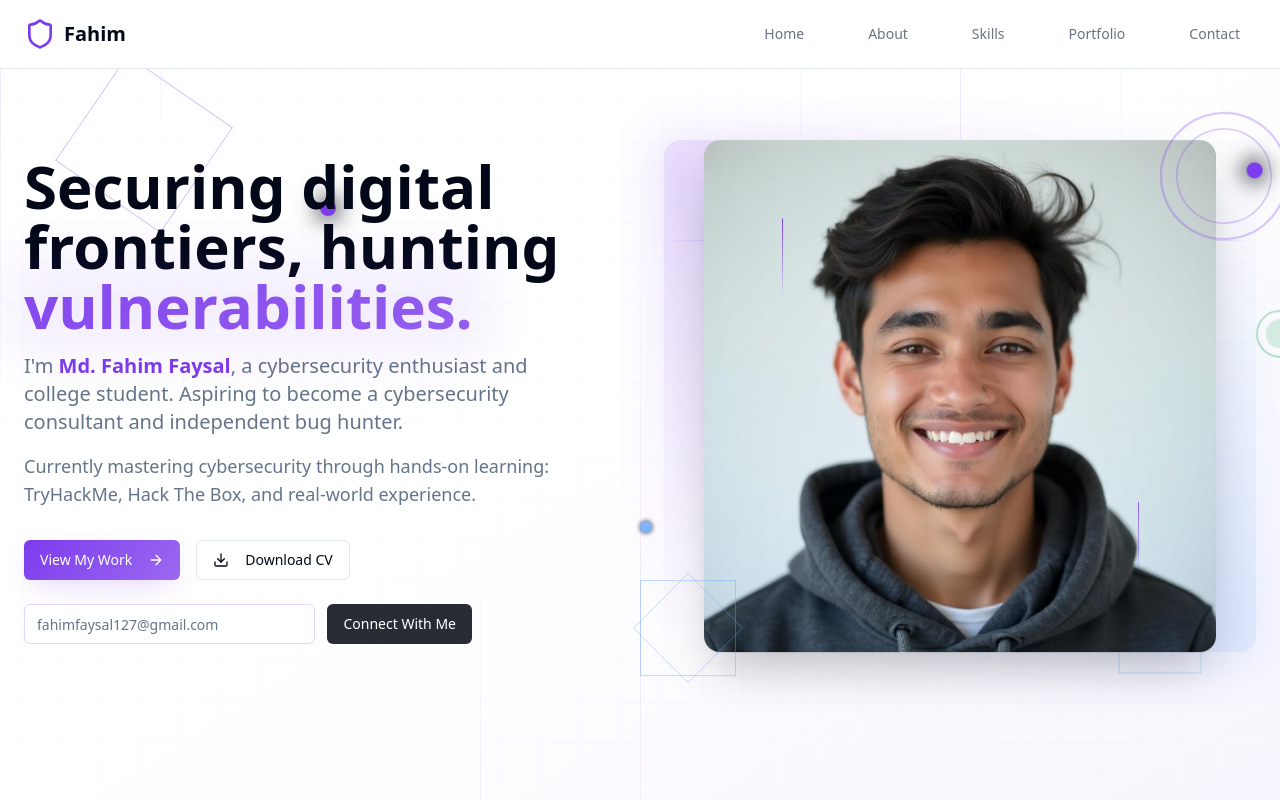
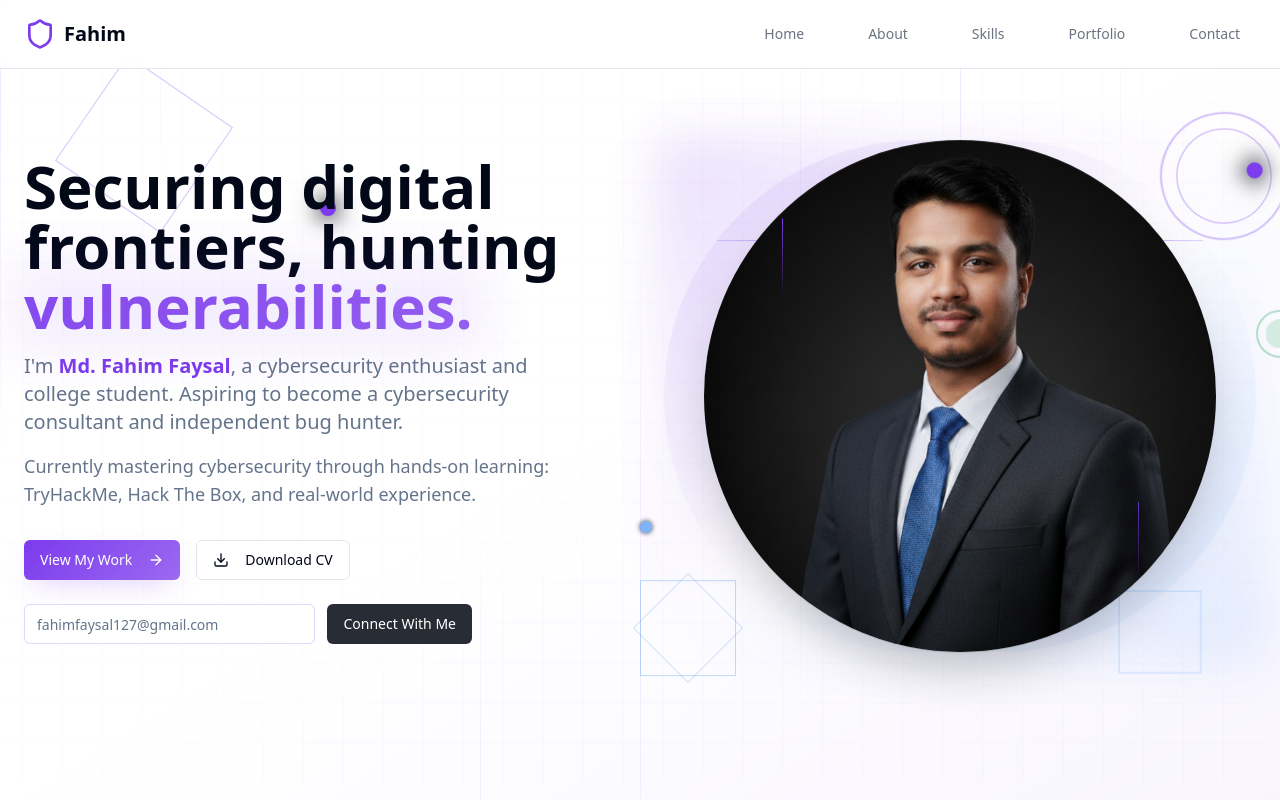
Before and after one commit to Oxariser/faysal-cyberspace, a React (Vite) app: page / in a window 1280 px wide. Shown: the top 802 px of the page. Built offline with nearby package versions, Linux system fonts and the light colour scheme; the HTML template or start-up script is replaced by a standard one.

Commit message:
Add profile picture to hero section

```diff
--- a/src/components/Hero.tsx
+++ b/src/components/Hero.tsx
@@ -1,7 +1,7 @@
 import { ArrowRight, Download } from 'lucide-react';
 import { Button } from '@/components/ui/button';
 import { Input } from '@/components/ui/input';
-import fahimProfile from '@/assets/fahim-profile.jpg';
+import fahimProfile from '@/assets/fahim-profile-new.jpg';
 
 const Hero = () => {
   const scrollToSection = (sectionId: string) => {
@@ -109,14 +109,14 @@ const Hero = () => {
                 <img
                   src={fahimProfile}
                   alt="Md. Fahim Faysal - Cybersecurity Enthusiast"
-                  className="w-full max-w-lg mx-auto rounded-2xl shadow-2xl relative z-10 group-hover:scale-105 transition-transform duration-300"
+                  className="w-full max-w-lg mx-auto rounded-full shadow-2xl relative z-10 group-hover:scale-105 transition-transform duration-300 aspect-square object-cover"
                 />
 
                 {/* Holographic Overlay */}
-                <div className="absolute inset-0 rounded-2xl bg-gradient-to-br from-primary/10 via-transparent to-cyber-blue/10 animate-gradient-shift"></div>
+                <div className="absolute inset-0 rounded-full bg-gradient-to-br from-primary/10 via-transparent to-cyber-blue/10 animate-gradient-shift"></div>
 
                 {/* Scanning Line Effect */}
-                <div className="absolute inset-0 rounded-2xl overflow-hidden">
+                <div className="absolute inset-0 rounded-full overflow-hidden">
                   <div className="absolute w-full h-px bg-gradient-to-r from-transparent via-primary to-transparent animate-scan-line"></div>
                 </div>
               </div>
```
Also changed, not shown: src/assets/fahim-profile-new.jpg (added).
